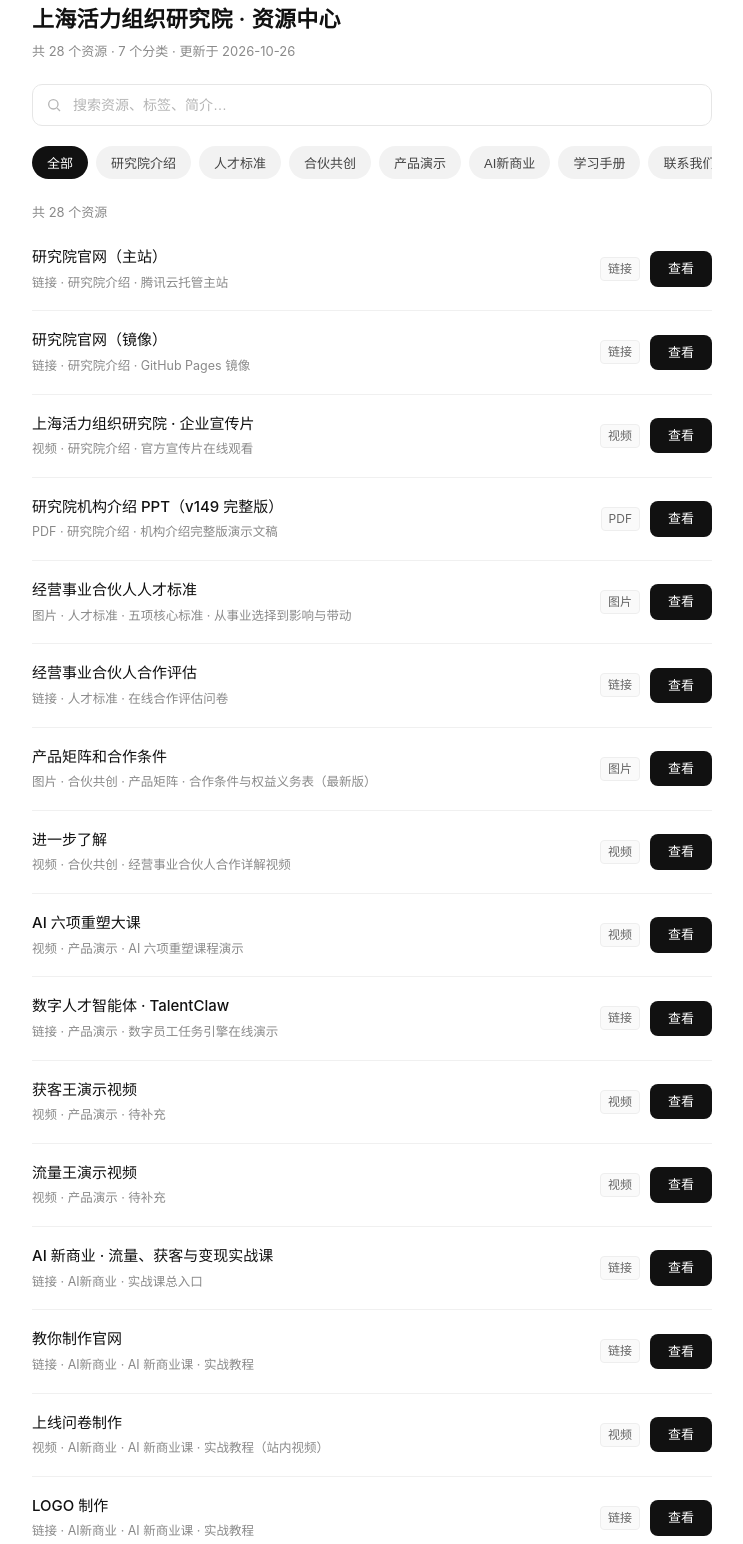
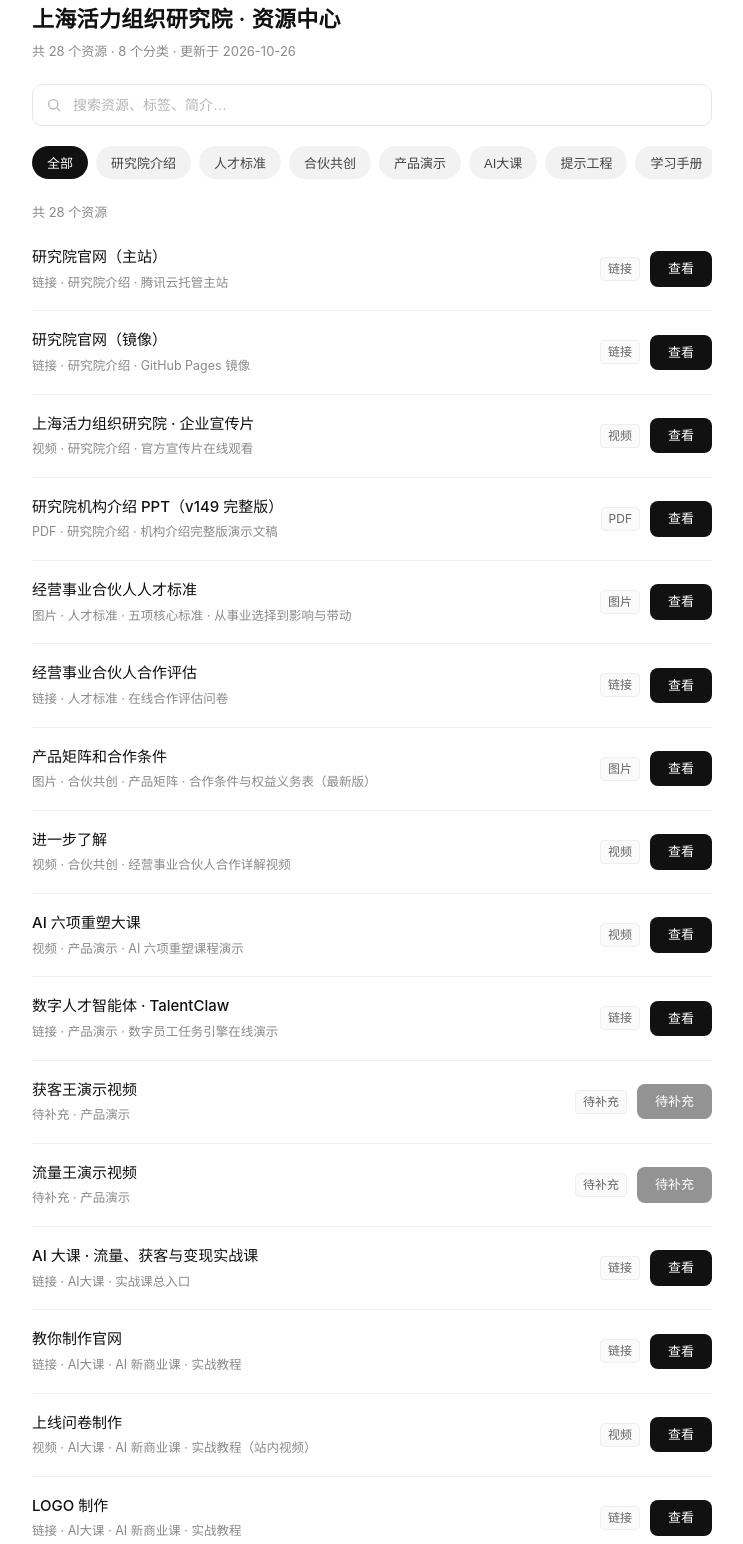
Before and after one commit to yangshaowen1987-rgb/sivo, a plain HTML site: page index.html in a window 1280 px wide. Shown: the part 37-1581 px from the top of the page, without its empty margins (268-1011 px from the left). Drawn offline with Linux system fonts and the light colour scheme.

Commit message:
AI新商业改名AI大课；其后加提示工程(空)；修空链接待补充+标签横滑touch

```diff
--- a/data.json
+++ b/data.json
@@ -21,8 +21,8 @@
       { "title": "获客王演示视频", "type": "video", "permission": "view", "file": "", "desc": "待补充" },
       { "title": "流量王演示视频", "type": "video", "permission": "view", "file": "", "desc": "待补充" }
     ]},
-    { "name": "AI新商业", "items": [
-      { "title": "AI 新商业 · 流量、获客与变现实战课", "type": "link", "permission": "view", "file": "https://sivo-sivo-d5gznqqes1eec60f8.webapps.tcloudbase.com/showcase/", "desc": "实战课总入口" },
+    { "name": "AI大课", "items": [
+      { "title": "AI 大课 · 流量、获客与变现实战课", "type": "link", "permission": "view", "file": "https://sivo-sivo-d5gznqqes1eec60f8.webapps.tcloudbase.com/showcase/", "desc": "实战课总入口" },
       { "title": "教你制作官网", "type": "link", "permission": "view", "file": "https://sivo-sivo-d5gznqqes1eec60f8.webapps.tcloudbase.com/showcase/", "desc": "AI 新商业课 · 实战教程" },
       { "title": "上线问卷制作", "type": "video", "permission": "view", "file": "资料/questionnaire-tutorial.mp4", "desc": "AI 新商业课 · 实战教程（站内视频）" },
       { "title": "LOGO 制作", "type": "link", "permission": "view", "file": "https://sivo-d5gznqqes1eec60f8-1463354243.tcloudbaseapp.com/showcase/logo-chat/", "desc": "AI 新商业课 · 实战教程" },
@@ -32,6 +32,7 @@
       { "title": "数据中台", "type": "link", "permission": "view", "file": "https://sivo-d5gznqqes1eec60f8-1463354243.tcloudbaseapp.com/showcase/dashboard/index.html", "desc": "AI 新商业课 · 实战教程" },
       { "title": "海报图 / 商品图", "type": "link", "permission": "view", "file": "https://sivo-d5gznqqes1eec60f8-1463354243.tcloudbaseapp.com/showcase/latte/index.html", "desc": "AI 新商业课 · 实战教程" }
     ]},
+    { "name": "提示工程", "items": [] },
     { "name": "学习手册", "items": [
       { "title": "直播爆款话术", "type": "link", "permission": "view", "file": "", "desc": "待补充" },
       { "title": "短视频流量", "type": "link", "permission": "view", "file": "", "desc": "待补充" },
--- a/index.html
+++ b/index.html
@@ -23,7 +23,7 @@
   .search input::placeholder{color:#b5b5b5}
   .search .ico{position:absolute;left:14px;top:50%;transform:translateY(-50%);
     width:16px;height:16px;color:#b5b5b5}
-  .tabs{margin-top:20px;display:flex;gap:8px;overflow-x:auto;padding-bottom:2px;scrollbar-width:none}
+  .tabs{margin-top:20px;display:flex;gap:8px;overflow-x:auto;padding-bottom:2px;scrollbar-width:none;-webkit-overflow-scrolling:touch}
   .tabs::-webkit-scrollbar{display:none}
   .tab{flex:0 0 auto;padding:7px 15px;border-radius:20px;background:var(--chip);color:var(--chip-ink);
     font-size:13px;border:0;cursor:pointer;white-space:nowrap;transition:.12s}
@@ -98,20 +98,26 @@ function renderList(){
   list.innerHTML="";
   if(items.length===0){list.innerHTML='<div class="empty">暂无资源</div>';return;}
   items.forEach(it=>{
+    const empty=!it.file;
     const ext=extOf(it.file);
     const typeTxt=(it.type&&it.type!=="other")?((ext&&PROD[ext])||TYPE[it.type]||"文件"):((ext&&PROD[ext])||"文件");
     const isDl=it.permission==="download";
     const dlName=(it.file||"").split("/").pop().split("\\").pop();
-    const btn=isDl
-      ? `<a class="btn" href="${it.file}" download="${dlName}">下载</a>`
-      : `<a class="btn" href="${it.file}" target="_blank" rel="noopener">查看</a>`;
+    const titleHtml=empty
+      ? `<span class="title">${it.title||"未命名"}</span>`
+      : `<a class="title" href="${it.file}" target="_blank" rel="noopener">${it.title||"未命名"}</a>`;
+    const btn=empty
+      ? `<span class="btn" style="opacity:.45;cursor:not-allowed">待补充</span>`
+      : (isDl?`<a class="btn" href="${it.file}" download="${dlName}">下载</a>`:`<a class="btn" href="${it.file}" target="_blank" rel="noopener">查看</a>`);
+    const tagTxt=empty?"待补充":typeTxt;
+    const metaTxt=empty?("待补充 · "+it._cat):(typeTxt+" · "+it._cat+(it.desc?" · "+it.desc:""));
     const row=document.createElement("div");
     row.className="row";
     row.innerHTML=`<div class="main">
-        <a class="title" href="${it.file}" target="_blank" rel="noopener">${it.title||"未命名"}</a>
-        <div class="meta">${typeTxt} · ${it._cat}${it.desc?" · "+it.desc:""}</div>
+        ${titleHtml}
+        <div class="meta">${metaTxt}</div>
       </div>
-      <div class="right"><span class="tag">${typeTxt}</span>${btn}</div>`;
+      <div class="right"><span class="tag">${tagTxt}</span>${btn}</div>`;
     list.appendChild(row);
   });
 }
```
